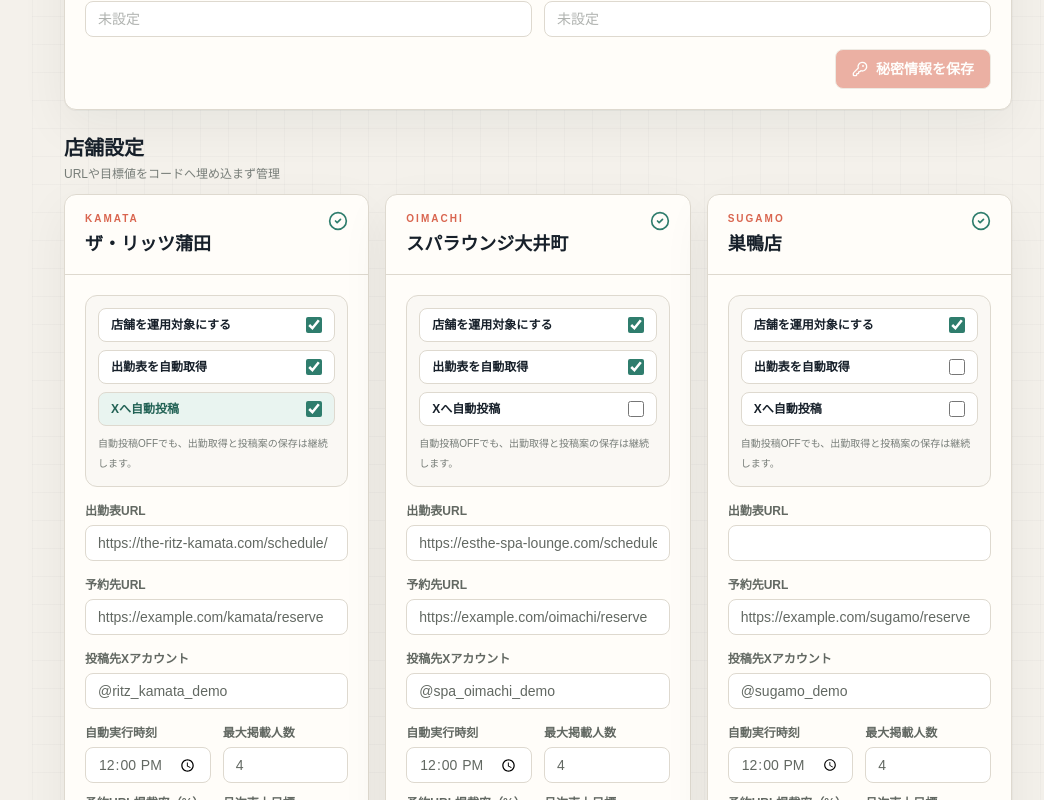
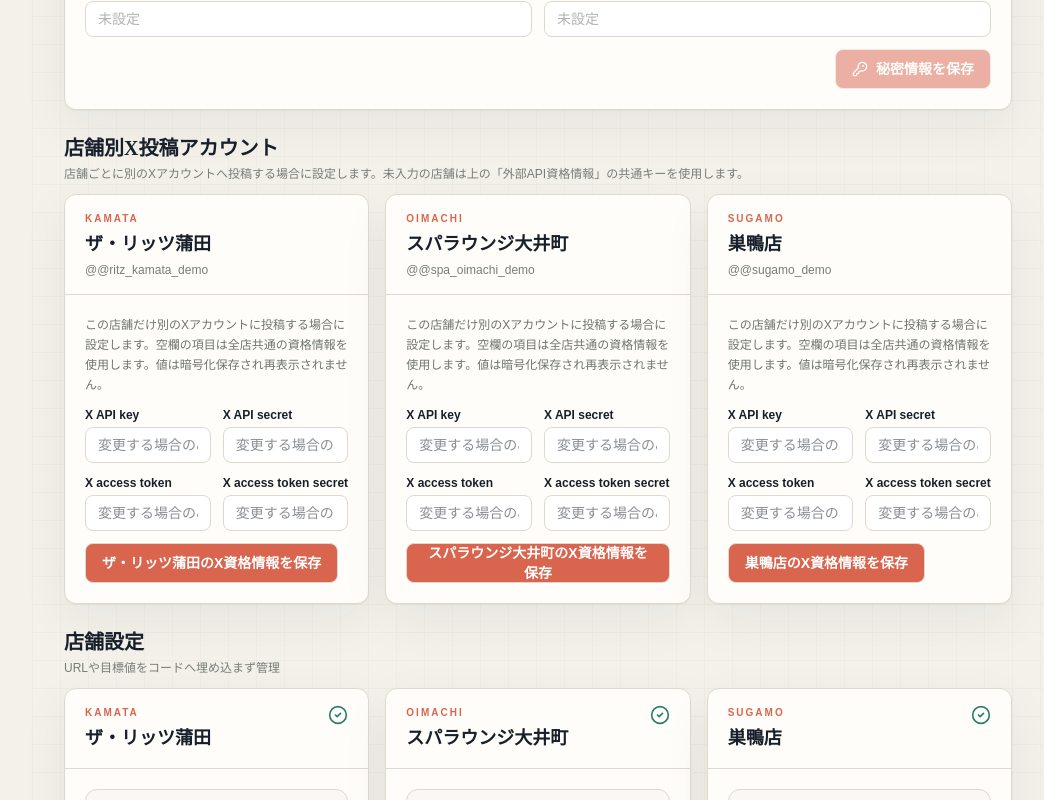
Before and after one commit to kntk0901-del/esthe-autopilot, a Next.js app: page /settings in a window 1280 px wide. Shown: the part 1840-2640 px from the top of the page, without its empty margins (236-1280 px from the left). Built offline with nearby package versions, Linux system fonts and the light colour scheme; no server answers.

Commit message:
Add AI/monthly import, analytics month selector, per-store X credentials in settings

```diff
--- a/app/(dashboard)/analytics/page.tsx
+++ b/app/(dashboard)/analytics/page.tsx
@@ -1,3 +1,4 @@
+import { MonthSelector } from "@/components/analytics/month-selector";
 import { VariantChart } from "@/components/analytics/variant-chart";
 import { Badge } from "@/components/ui/badge";
 import { Card, CardContent, CardHeader } from "@/components/ui/card";
@@ -9,11 +10,30 @@ import { getAppData } from "@/lib/db/repository";
 import { getJstMonthString } from "@/lib/dates/jst";
 import { formatCurrency, percentage } from "@/lib/utils";
 
-export default async function AnalyticsPage() {
+// 対象月の初日・末日 (JST) を返す。末日は月ごとに正しく算出する (旧来の -31 固定を廃止)。
+function monthRange(month: string): { from: string; to: string } {
+  const [year, m] = month.split("-").map(Number);
+  const lastDay = new Date(year, m, 0).getDate();
+  return {
+    from: `${month}-01`,
+    to: `${month}-${String(lastDay).padStart(2, "0")}`,
+  };
+}
+
+export default async function AnalyticsPage({
+  searchParams,
+}: {
+  searchParams: Promise<{ month?: string }>;
+}) {
   const data = await getAppData();
-  const month = getJstMonthString();
-  const stores = calculateStoreMetrics(data, `${month}-01`, `${month}-31`);
-  const therapists = calculateTherapistMetrics(data)
+  const currentMonth = getJstMonthString();
+  const requested = (await searchParams).month;
+  const month = /^\d{4}-\d{2}$/.test(requested ?? "")
+    ? (requested as string)
+    : currentMonth;
+  const { from, to } = monthRange(month);
+  const stores = calculateStoreMetrics(data, from, to);
+  const therapists = calculateTherapistMetrics(data, from, to)
     .sort((a, b) => b.sales - a.sales)
     .slice(0, 8);
   const variants = calculateVariantMetrics(data);
@@ -24,6 +44,15 @@ export default async function AnalyticsPage() {
         title="売上・投稿分析"
         description="既定のPoC評価は運用実現性です。売上差はランダムホールドアウト実施時のみ表示します。"
       />
+      <div className="mb-6 flex flex-wrap items-center justify-between gap-3 rounded-xl border bg-white p-4">
+        <div>
+          <p className="text-xs font-bold uppercase tracking-[0.18em] text-[#777d78]">
+            対象月
+          </p>
+          <p className="mt-1 font-serif text-lg font-semibold tabular">{month}</p>
+        </div>
+        <MonthSelector month={month} currentMonth={currentMonth} />
+      </div>
       <section className="grid gap-6 xl:grid-cols-[0.9fr_1.1fr]">
         <Card>
           <CardHeader>
--- a/app/(dashboard)/settings/page.tsx
+++ b/app/(dashboard)/settings/page.tsx
@@ -1,5 +1,6 @@
 import { CheckCircle2, CircleDashed, Database, KeyRound, Radio, Sparkles } from "lucide-react";
 import { StoreSettingsForm } from "@/components/settings/store-settings-form";
+import { StoreXCredentialsForm } from "@/components/settings/store-x-credentials-form";
 import { SystemSettingsForm } from "@/components/settings/system-settings-form";
 import { IntegrationSecretsForm } from "@/components/settings/integration-secrets-form";
 import { Badge } from "@/components/ui/badge";
@@ -182,6 +183,43 @@ export default async function SettingsPage() {
       </Card>
       <section className="mt-6">
         <div className="mb-3">
+          <h2 className="font-serif text-xl font-semibold">
+            店舗別X投稿アカウント
+          </h2>
+          <p className="mt-1 text-xs text-[#777d78]">
+            店舗ごとに別のXアカウントへ投稿する場合に設定します。未入力の店舗は上の「外部API資格情報」の共通キーを使用します。
+          </p>
+        </div>
+        <div className="grid gap-4 lg:grid-cols-3">
+          {data.stores.map((store) => (
+            <Card key={store.id}>
+              <CardHeader>
+                <div>
+                  <p className="text-[10px] font-bold uppercase tracking-[0.2em] text-[#d9654f]">
+                    {store.code}
+                  </p>
+                  <h3 className="mt-1 font-serif text-lg font-semibold">
+                    {store.display_name}
+                  </h3>
+                  {store.x_account_name ? (
+                    <p className="mt-1 text-xs text-[#777d78]">
+                      @{store.x_account_name}
+                    </p>
+                  ) : null}
+                </div>
+              </CardHeader>
+              <CardContent>
+                <StoreXCredentialsForm
+                  storeCode={store.code}
+                  storeName={store.display_name}
+                />
+              </CardContent>
+            </Card>
+          ))}
+        </div>
+      </section>
+      <section className="mt-6">
+        <div className="mb-3">
           <h2 className="font-serif text-xl font-semibold">店舗設定</h2>
           <p className="mt-1 text-xs text-[#777d78]">
             URLや目標値をコードへ埋め込まず管理
--- /dev/null
+++ b/components/analytics/month-selector.tsx
@@ -0,0 +1,65 @@
+"use client";
+
+import { useRouter } from "next/navigation";
+import { ChevronLeft, ChevronRight } from "lucide-react";
+
+function shiftMonth(month: string, delta: number): string {
+  const [year, m] = month.split("-").map(Number);
+  const date = new Date(year, m - 1 + delta, 1);
+  return `${date.getFullYear()}-${String(date.getMonth() + 1).padStart(2, "0")}`;
+}
+
+// 分析対象の月を切り替えるコントロール。URL の ?month=YYYY-MM を更新して
+// サーバーコンポーネント側で対象期間を再計算させる。
+export function MonthSelector({
+  month,
+  currentMonth,
+  basePath = "/analytics",
+}: {
+  month: string;
+  currentMonth: string;
+  basePath?: string;
+}) {
+  const router = useRouter();
+  const go = (value: string) => router.push(`${basePath}?month=${value}`);
+  const isCurrent = month >= currentMonth;
+  return (
+    <div className="flex items-center gap-2">
+      <button
+        type="button"
+        onClick={() => go(shiftMonth(month, -1))}
+        className="grid h-9 w-9 place-items-center rounded-lg border bg-white text-[#435267] transition hover:bg-[#faf8f4]"
+        aria-label="前の月"
+      >
+        <ChevronLeft className="h-4 w-4" />
+      </button>
+      <input
+        type="month"
+        value={month}
+        max={currentMonth}
+        onChange={(event) => {
+          if (event.target.value) go(event.target.value);
+        }}
+        className="h-9 rounded-lg border bg-white px-3 text-sm font-semibold text-[#17202a]"
+      />
+      <button
+        type="button"
+        onClick={() => go(shiftMonth(month, 1))}
+        disabled={isCurrent}
+        className="grid h-9 w-9 place-items-center rounded-lg border bg-white text-[#435267] transition hover:bg-[#faf8f4] disabled:cursor-not-allowed disabled:opacity-40"
+        aria-label="次の月"
+      >
+        <ChevronRight className="h-4 w-4" />
+      </button>
+      {!isCurrent ? (
+        <button
+          type="button"
+          onClick={() => go(currentMonth)}
+          className="ml-1 rounded-lg border bg-white px-3 py-2 text-xs font-semibold text-[#b64f3b] transition hover:bg-[#faf8f4]"
+        >
+          今月へ
+        </button>
+      ) : null}
+    </div>
+  );
+}
```
